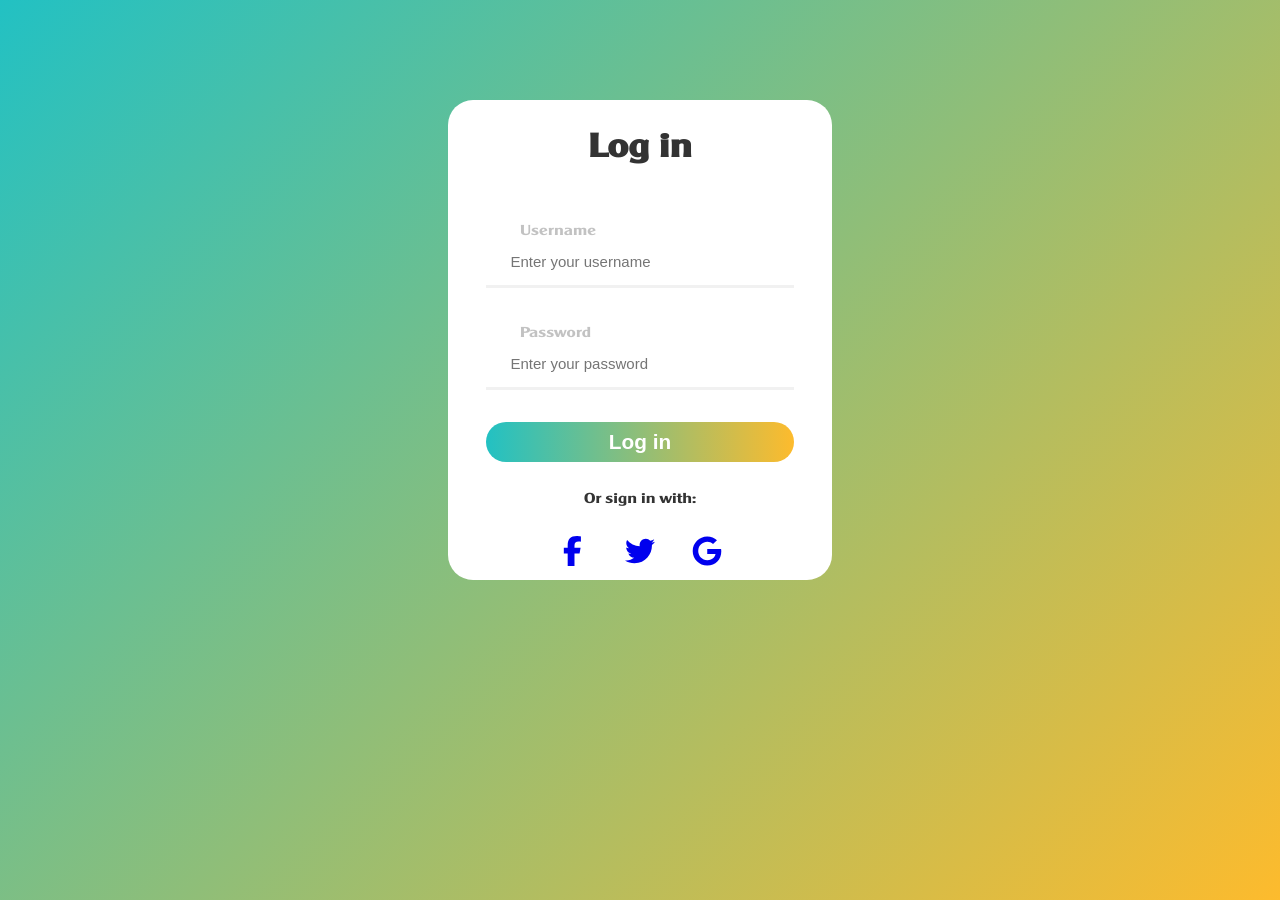
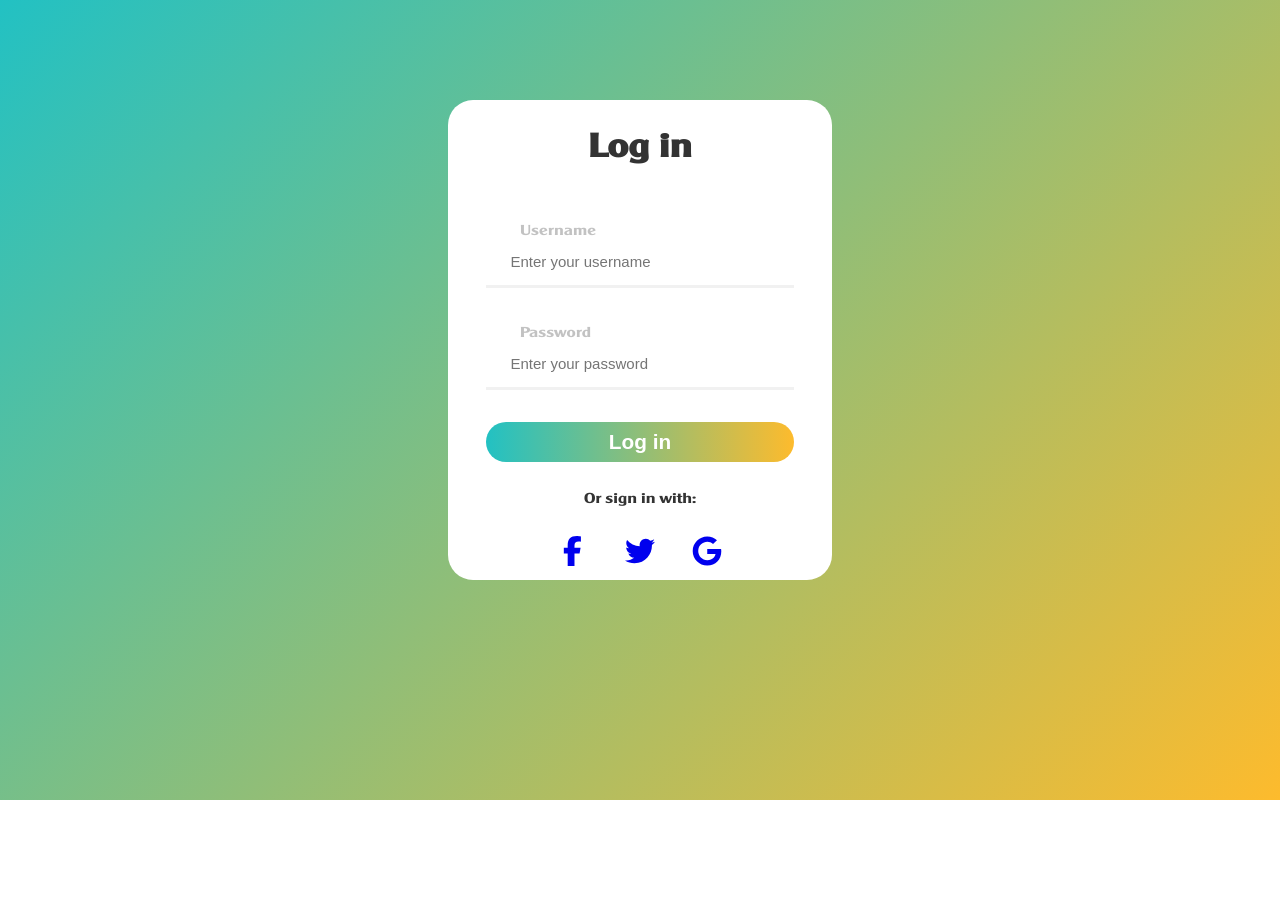
Before and after one commit to xuanngoc2k2/CoffeeLands, a React (Create React App) app: page /login in a window 1280 px wide. After the commit the page ends 800 px from the top, so only its background shows below. Built offline with nearby package versions, Linux system fonts and the light colour scheme.

Commit message:
Fix css Login

```diff
--- a/src/pages/Login/Login.module.scss
+++ b/src/pages/Login/Login.module.scss
@@ -10,6 +10,9 @@ html{
 }
 .container{
     height: 100vh;
+    display: flex;
+    // align-items: center;
+    justify-content: center;
 }
 .loginform{
   max-width: 500px;
@@ -17,7 +20,7 @@ html{
   max-height: 700px;
   width: 30%;
   height: 60%;
-  margin: 100px auto;
+  margin-top: 100px;
   background-color: #FFFFFF;
   border-radius: 25px;
 }
```
